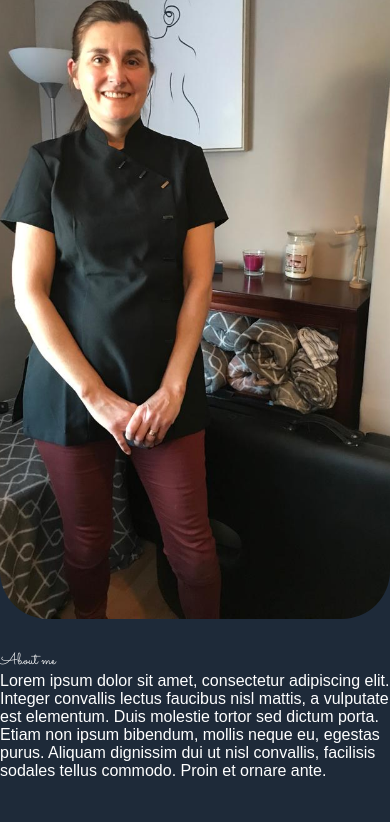
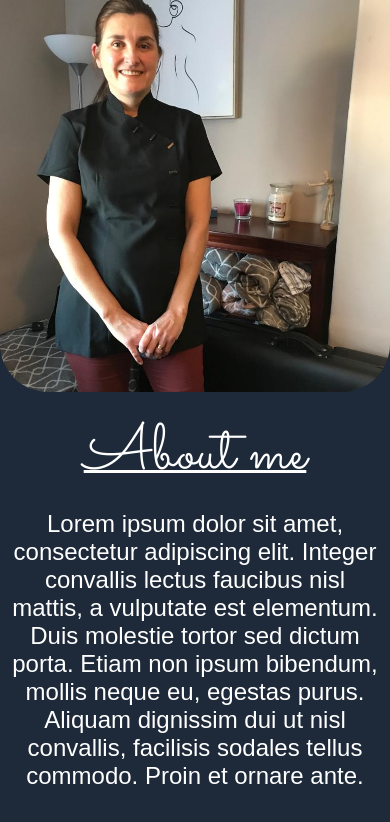
Before and after one commit to howlingunit/stefs-massage-website, a website: page static/index.html in a window 390 px wide. Shown: the part 824-1646 px from the top of the page. Before the commit the page ends 1604 px from the top, so only its background shows below. Drawn offline with Linux system fonts and the light colour scheme.

Commit message:
responsive about me (WIP)

```diff
--- a/static/style.css
+++ b/static/style.css
@@ -55,12 +55,22 @@ body{
   --about-me-img-border-radius: 0 3rem 3rem 0;
   --about-me-img-height: 100%;
   --about-me-img-width: 80%;
+  --about-me-text-padding: 0 5rem 0 8rem;
+  --about-me-text-text-align: start;
+  --about-me-text-margin-bottom: 20rem;
+  --about-me-text-h1-font-size: 6rem;
+  --about-me-text-h1-margin-bottom: 1rem;
+  --about-me-text-p-font-size: 2.5rem;
+
 }
 
-@media (max-width: 1000px) {
+@media (max-width: 1200px) {
   :root {
     --hero-width: 80%;
     --hero-right: 0%
+
+    --about-me-text-margin-bottom: 1rem;
+
 
   }
 }
@@ -95,6 +105,13 @@ body{
     --about-me-img-border-radius: 0 0 3rem 3rem;
     --about-me-img-height: 80%;
     --about-me-img-width: 100%;
+    --about-me-text-padding: 1rem 0.5rem 0 0.5rem;
+    --about-me-text-text-align: center;
+  --about-me-text-margin-bottom: 2rem;
+  --about-me-text-h1-font-size: 4rem;
+    --about-me-text-h1-margin-bottom: 0.5rem;
+    --about-me-text-p-font-size: 1.5rem;
+
 
 
   }
@@ -235,3 +252,24 @@ nav>h1 {
   background-size: cover;
 
 }
+.about-me {
+  overflow: hidden;
+  height: 100vh;
+}
+
+.about-me-text {
+  width: 100%;
+
+  text-align: var(--about-me-text-text-align);
+  padding: var(--about-me-text-padding);
+  margin-bottom: var(--about-me-text-margin-bottom);
+
+}
+.about-me-text>h1 {
+  font-size: var(--about-me-text-h1-font-size);
+  text-decoration: underline 0.2rem;
+  margin-bottom: var(--about-me-text-h1-margin-bottom);
+}
+.about-me-text>p {
+  font-size: var(--about-me-text-p-font-size);
+}
```
